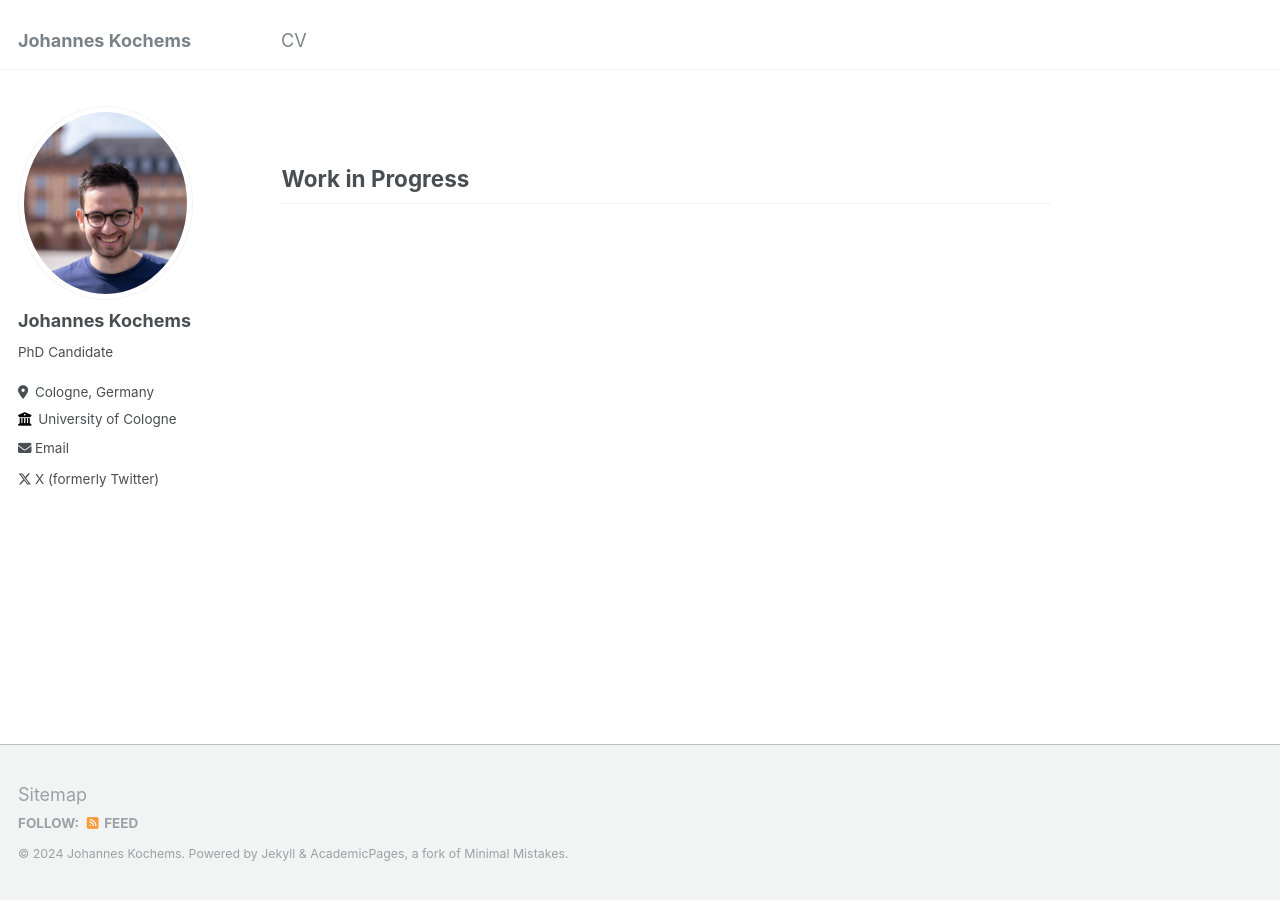
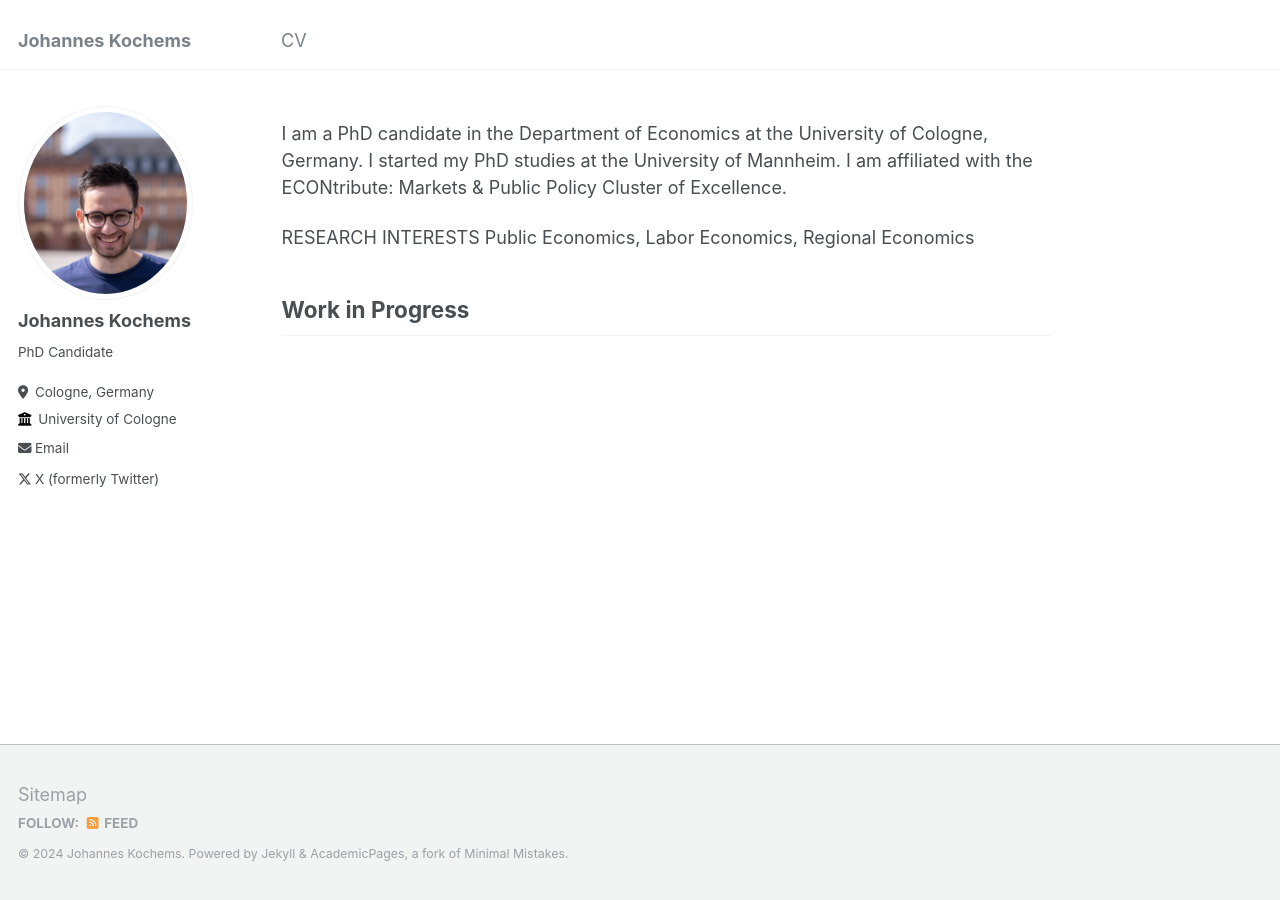
Before and after one commit to jkochems/jkochems.github.io, a Jekyll site: the page built from _pages/about.md, in a window 1280 px wide. Built offline with Jekyll 4.4.1, drawn with Linux system fonts in a browser that asks for light colours.

Commit message:
Added research interest

```diff
--- a/_pages/about.md
+++ b/_pages/about.md
@@ -7,5 +7,10 @@ redirect_from:
   - /about.html
 ---
 
+I am a PhD candidate in the Department of Economics at the University of Cologne, Germany. I started my PhD studies at the University of Mannheim. I am affiliated with the ECONtribute: Markets & Public Policy Cluster of Excellence.
+
+RESEARCH INTERESTS
+Public Economics, Labor Economics, Regional Economics
+
 Work in Progress
 ------
```
Also changed, not shown: _pages/cv.md (+0 -2 lines).
